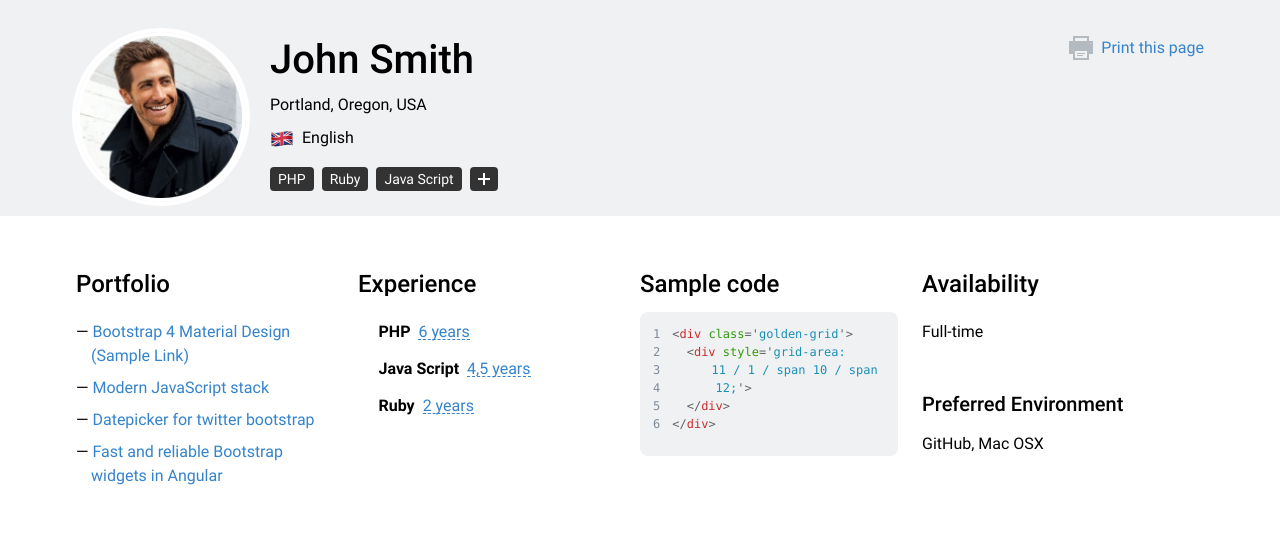
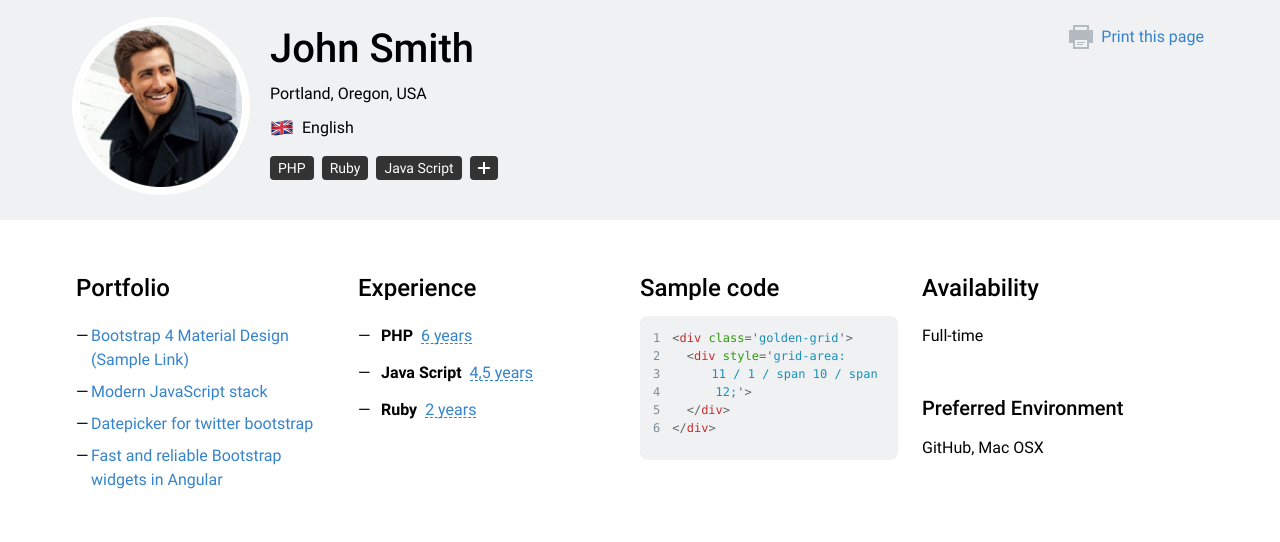
Before and after one commit to lunar10019/portfolio-gh-pages, a React (Create React App) app: page / in a window 1280 px wide. Shown: the top 542 px of the page. Built offline with nearby package versions, Linux system fonts and the light colour scheme; no server answers.

Commit message:
fix layout

```diff
--- a/package.json
+++ b/package.json
@@ -22,7 +22,7 @@
     "eslint-plugin-import": "2.26.0",
     "eslint-plugin-react": "7.31.7",
     "eslint-plugin-react-hooks": "4.6.0",
-    "gh-pages": "^4.0.0",
+    "gh-pages": "4.0.0",
     "gl-matrix": "3.4.3",
     "install": "0.13.0",
     "jspdf": "2.5.1",
--- a/src/assets/global.scss
+++ b/src/assets/global.scss
@@ -52,6 +52,7 @@ ul > li {
 }
 
 ul > li:before {
+  position: absolute;
   margin-left: -15px;
   content: "— ";
   color: #000000;
--- a/src/pages/profile/components/avatar/avatar.module.scss
+++ b/src/pages/profile/components/avatar/avatar.module.scss
@@ -31,7 +31,7 @@
     justify-content: center;
     overflow: hidden;
     outline: 4px solid white;
-    border-radius: 50%;
+    border-radius: 85px;
 
     img {
       min-width: 170px;
@@ -65,7 +65,7 @@
     width: 32px;
     height: 32px;
     background-color: #3483cc;
-    border-radius: 50%;
+    border-radius: 85px;
     top: 8px;
     right: 0px;
     transition: transform 300ms ease-in-out;
--- a/src/pages/profile/components/header/header.module.scss
+++ b/src/pages/profile/components/header/header.module.scss
@@ -2,6 +2,7 @@
   display: flex;
   flex-basis: 224px;
   padding-top: 25px;
+  padding-bottom: 25px;
   flex-direction: row;
   background-color: rgba(179, 186, 192, 0.2);
   margin-bottom: 56px;
```
